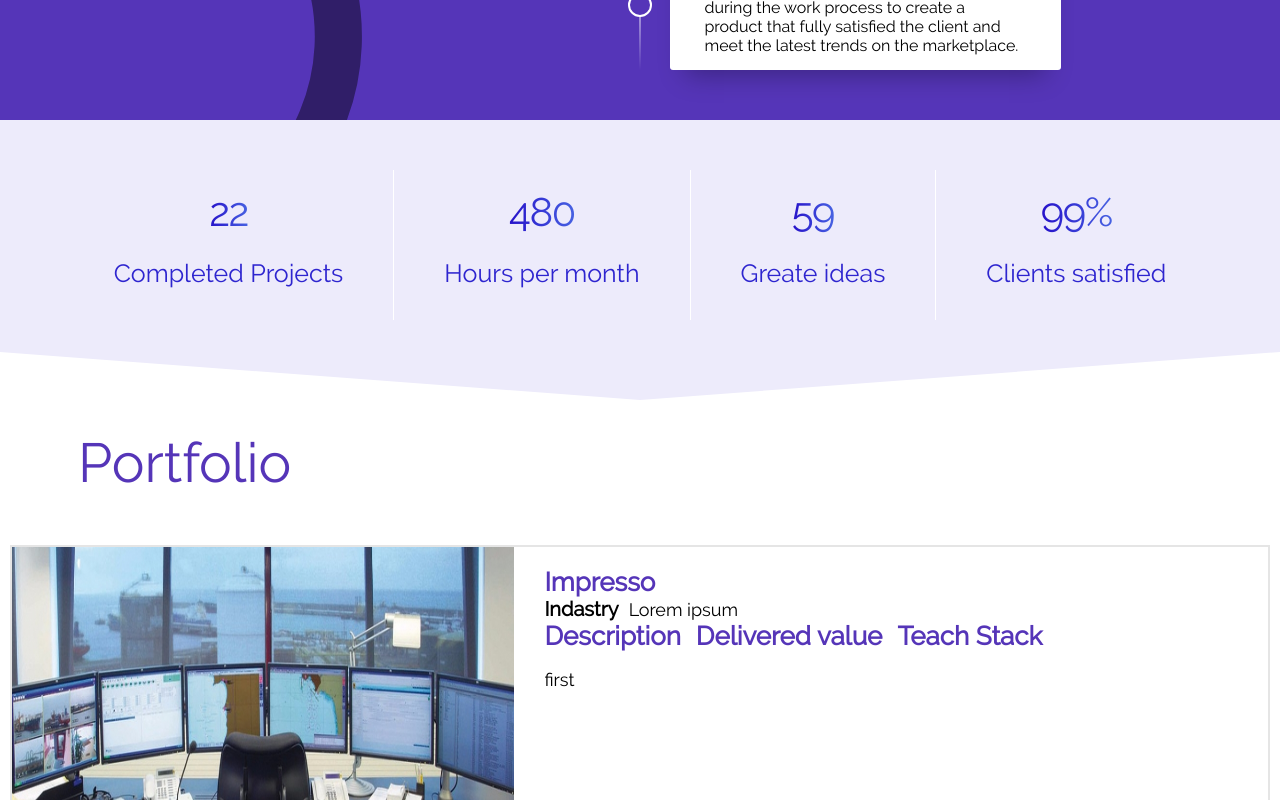
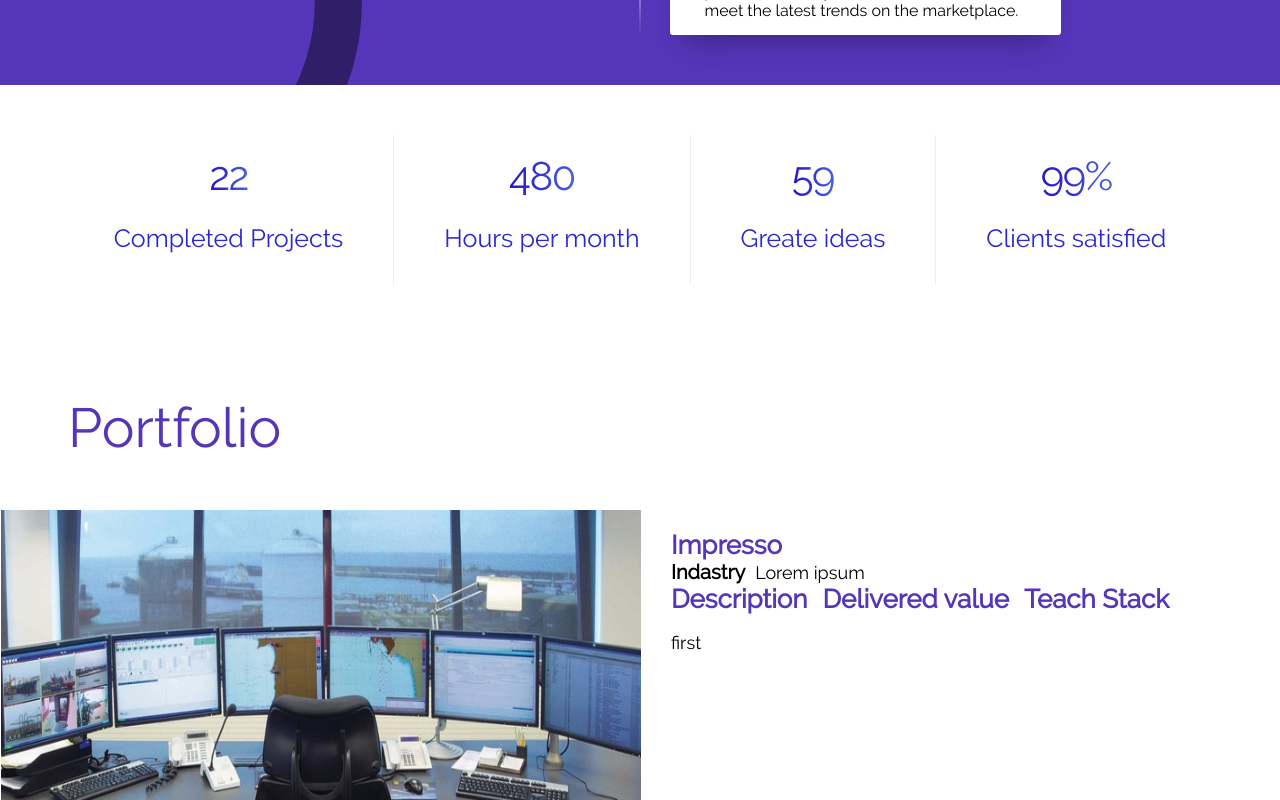
Before and after one commit to SHrechko/Devima, a React (Create React App) app in the folder client/: page / in a window 1280 px wide. Shown: the part 2240-3040 px from the top of the page. Built offline with nearby package versions, Linux system fonts and the light colour scheme.

Commit message:
portfolio and other component fixed

```diff
--- a/client/src/components/AboutUs/AboutUs.jsx
+++ b/client/src/components/AboutUs/AboutUs.jsx
@@ -166,47 +166,47 @@ const styles = {
     justifyContent: "center",
     minHeight: "150px",
     "@media (max-width: 767px)": {
-      maxWidth: "463px",
+      maxWidth: "700px",
       flexWrap: "wrap",
       margin: "0 auto",
       paddingTop: "25px"
-    },
-    "@media (min-width: 768px)": {
-      backgroundImage: `url(${Rectangle})`,
-      backgroundPositionY: "top",
-      backgroundPositionX: "center",
-      backgroundRepeatX: "no-repeat",
-      backgroundRepeatY: "no-repeat",
-      boxSizing: "boder-box",
-      backgroundSize: "cover"
     }
+    // "@media (min-width: 768px)": {
+    //   backgroundImage: `url(${Rectangle})`,
+    //   backgroundPositionY: "top",
+    //   backgroundPositionX: "center",
+    //   backgroundRepeatX: "no-repeat",
+    //   backgroundRepeatY: "no-repeat",
+    //   boxSizing: "boder-box",
+    //   backgroundSize: "cover"
+    // }
   },
   statisticBlock: {
     "@media (min-width: 768px)": {
       padding: "0 50px",
       "&:not(:last-child)": {
-        borderRight: "1px solid #ffffff"
+        borderRight: "1px solid #ededed"
       }
     },
     display: "flex",
     flexDirection: "column",
     alignItems: "center",
-    "@media (max-width: 455px)": {
+    "@media (max-width: 579px)": {
       padding: "0",
       width: "100%",
       display: "flex",
       flexDirection: "row",
       border: "none"
     },
-    "@media (min-width: 456px) and (max-width: 767px)": {
-      width: "182px",
+    "@media (min-width: 580px) and (max-width: 767px)": {
+      width: "230px",
 
       "&:nth-child(2n-1)": {
-        borderRight: "1px solid #ededed",
-        paddingRight: "25px"
+        // borderRight: "1px solid #ededed",
+        paddingRight: "30px"
       },
       "&:nth-child(2n)": {
-        paddingLeft: "25px"
+        paddingLeft: "30px"
       }
     }
   },
@@ -215,7 +215,10 @@ const styles = {
     fontSize: "25px",
     fontWeight: "300",
     lineHeight: "22px",
-    textAlign: "center"
+    textAlign: "center",
+    "@media (max-width: 579px)": {
+      minWidth: "max-content"
+    }
   },
   statisticNumbers: {
     position: "relative",
@@ -229,7 +232,7 @@ const styles = {
     letterSpacing: "-1.5px",
     lineHeight: "29px",
     minHeight: "39px",
-    "@media (max-width: 455px)": {
+    "@media (max-width: 579px)": {
       margin: "20px 10px 20px 10px"
     }
   },
--- a/client/src/components/Contacts/Contacts.jsx
+++ b/client/src/components/Contacts/Contacts.jsx
@@ -526,7 +526,7 @@ class Contacts extends Component {
           </div>
         </div>
         <div className={classes.footer}>
-          <span className={classes.deveema}>Deveema</span>
+          <span className={classes.deveema}>Devima</span>
           <span className={classes.deveemaInf}>
             © 2018 Deveema Solutions. All rights reserved
           </span>
--- a/client/src/components/Portfolio/Portfolio.jsx
+++ b/client/src/components/Portfolio/Portfolio.jsx
@@ -16,8 +16,8 @@ const tabs = [
 const styles = theme => ({
   portfolio: {
     position: "relative",
-    width: "calc(100% - 20px)",
-    padding: "30px 10px 0",
+    width: "100%",
+    paddingTop: "30px",
     height: "max-content"
   },
   title: {
@@ -41,7 +41,8 @@ const styles = theme => ({
     width: "100%",
     height: "450px",
     marginBottom: "50px",
-    border: "2px solid rgba(0, 0, 0, 0.1)",
+    boxSizing: "border-box",
+    // border: "2px solid rgba(0, 0, 0, 0.1)",
     "@media screen and (max-width: 1024px)": {
       height: "400px"
     },
@@ -54,9 +55,9 @@ const styles = theme => ({
     background: "#ffffff",
     boxSizing: "border-box",
     position: "absolute",
-    width: "60%",
+    width: "50%",
     right: "0",
-    bottom: "0",
+    bottom: "3px",
     display: "inline-block",
     border: "2px solid rgba(0, 0, 0, 0.1)",
     "@media screen and (max-width: 1024px)": {
@@ -100,10 +101,11 @@ const styles = theme => ({
   },
   sliderImg: {
     boxSizing: "border-box",
-    width: "40%",
+    width: "50%",
     height: "450px",
     display: "inline-block",
     float: "left",
+    marginLeft: "1px",
     paddingBottom: "4px",
     "@media screen and (max-width: 1024px)": {
       height: "400px"
@@ -113,7 +115,7 @@ const styles = theme => ({
     }
   },
   sliderBody: {
-    width: "50%",
+    width: "calc(50% - 40px)",
     height: "calc(100% - 40px)",
     "& > h1": {
       fontSize: "26px",
@@ -126,7 +128,7 @@ const styles = theme => ({
     },
     display: "inline-block",
     float: "left",
-    padding: "20px 0 70px 30px"
+    padding: "20px 0 20px 30px"
   },
   slide: {
     boxSizing: "border-box",
--- a/client/src/components/Services/Services.jsx
+++ b/client/src/components/Services/Services.jsx
@@ -26,11 +26,14 @@ const styles = theme => ({
     width: "100%",
     minWidth: "270px",
     height: "max-content",
+    display: "flex",
+    flexDirection: "column",
+    alignItems: "center",
     "& > div": {
       "@media (min-width: 768px)": {
-        marginLeft: "auto"
-      },
-      marginRight: "auto"
+        marginLeft: "auto",
+        marginRight: "auto"
+      }
     },
     "@media (min-width: 768px)": {
       width: "45%",
@@ -40,13 +43,12 @@ const styles = theme => ({
     }
   },
   subtitle: {
-    margin: "60px 150px 0 0",
+    margin: "60px 0 0",
     color: "#9b9b9b",
     fontSize: "16px",
     fontWeight: "400",
     "@media (max-width: 1023px)": {
       marginRight: "0",
-      width: "100%",
       marginTop: "26px",
       marginBottom: "40px"
     }
@@ -76,7 +78,7 @@ const styles = theme => ({
     }
   },
   cardMobile: {
-    width: "auto",
+    width: "calc(100% - 20px)",
     display: "flex",
     flexDirection: "column",
     justifyContent: "center",
@@ -86,6 +88,7 @@ const styles = theme => ({
     padding: "20px",
     marginRight: "0",
     marginBottom: "26px",
+    maxWidth: "380px",
     "@media (min-width: 768px)": {
       maxWidth: "220px"
     },
--- a/client/src/components/Testimonials/Testimonials.jsx
+++ b/client/src/components/Testimonials/Testimonials.jsx
@@ -45,13 +45,13 @@ const styles = theme => ({
   carousel: {
     marginTop: "62px",
     marginBottom: "75px",
-    minWidth: "240px",
+    minWidth: "250px",
     "@media (max-width: 767px)": {
       margin: "52px auto 65px"
     },
     "& > div > div": {
       position: "relative",
-      minHeight: "280px",
+      minHeight: "290px",
       height: "100%",
       "& > div > div": {
         position: "relative",
```
